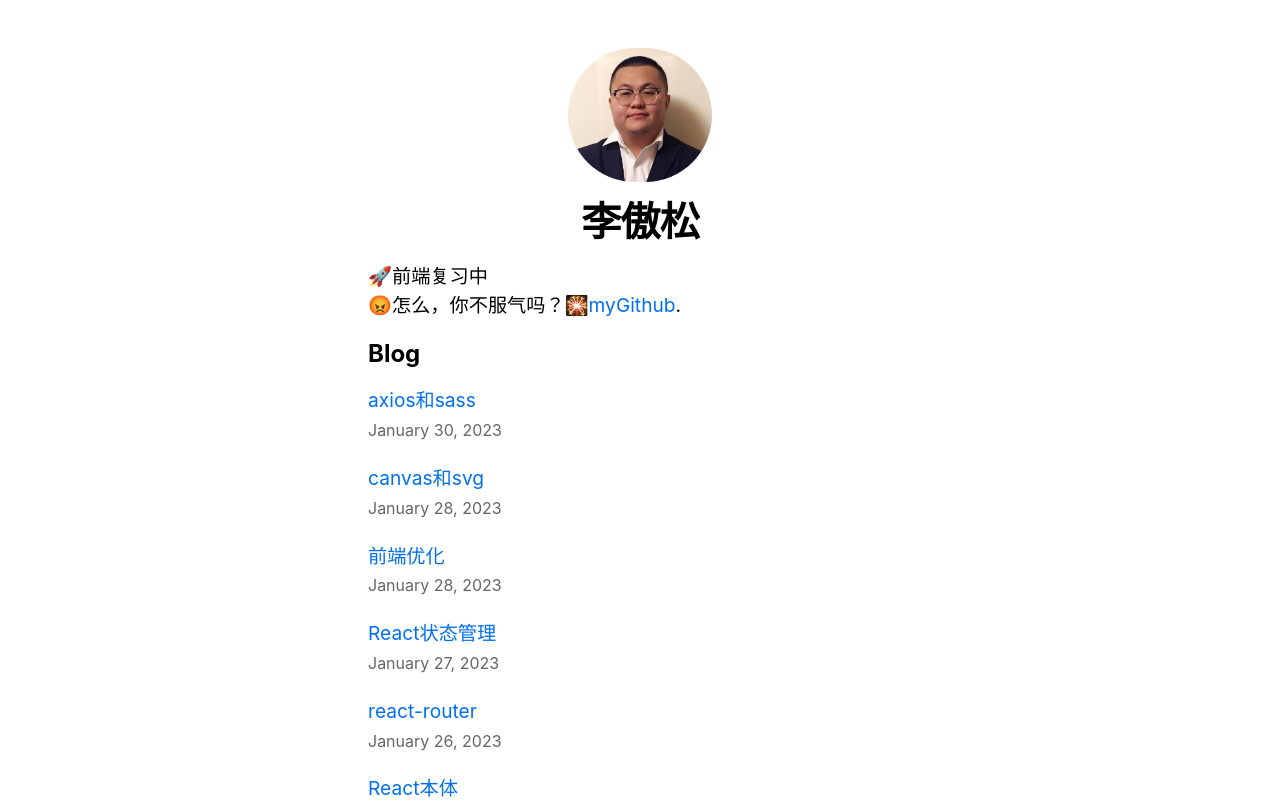
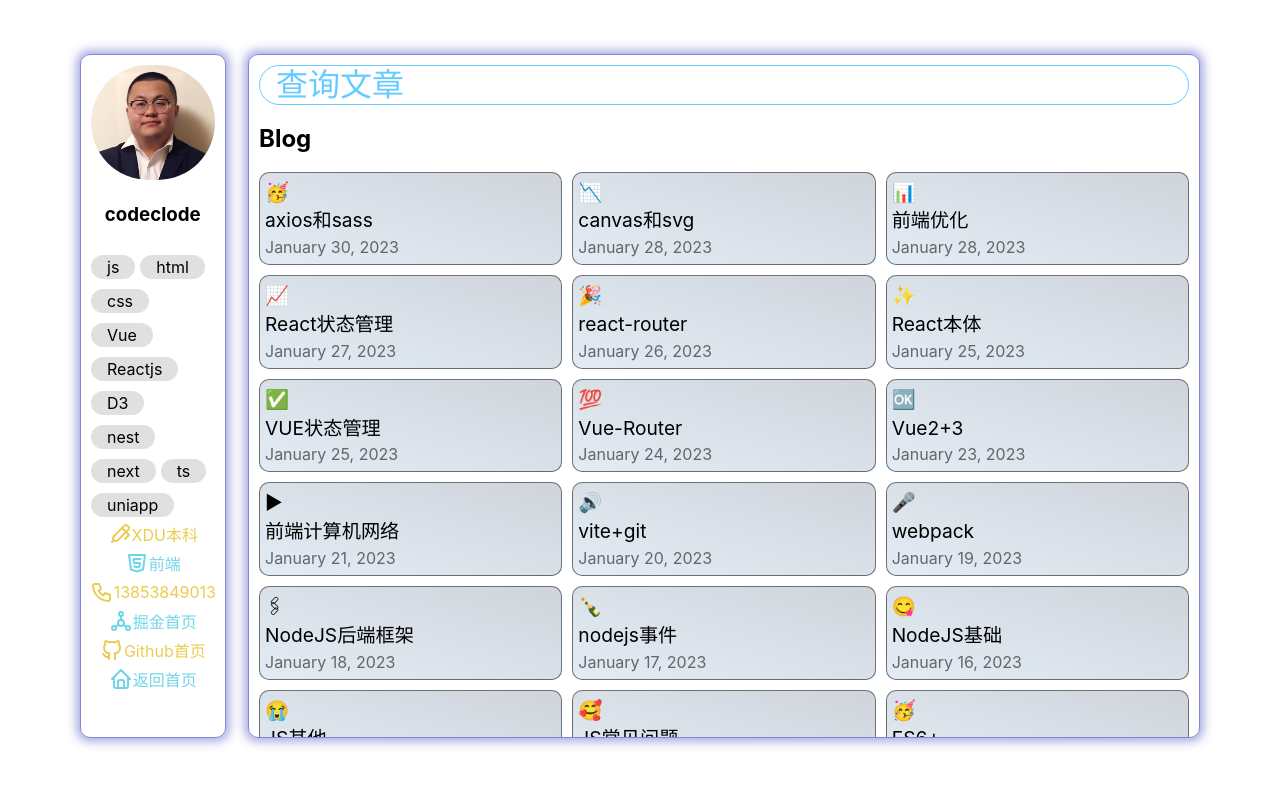
Before and after one commit to codeclode/nextjs-blog, a Next.js app: page / in a window 1280 px wide. Shown: the top 800 px of the page. Built offline with nearby package versions, Linux system fonts and the light colour scheme.

Commit message:
摒弃原版样式

```diff
--- /dev/null
+++ b/components/blogCard.js
@@ -0,0 +1,19 @@
+import styles from './blogCard.module.css'
+import Date from './date'
+import utilStyles from '../styles/utils.module.css';
+import { useRouter } from 'next/router';
+
+export default function BlogCard({ title, date, logo, id }) {
+  const router = useRouter()
+  return (
+    <div onClick={() => {
+      router.push(`/posts/${id}`)
+    }} className={styles.card}>
+      <div>{logo}</div>
+      <div>{title}</div>
+      <small className={utilStyles.lightText}>
+        <Date dateString={date} />
+      </small>
+    </div>
+  )
+}
--- /dev/null
+++ b/components/blogCard.module.css
@@ -0,0 +1,37 @@
+.card {
+  box-sizing: border-box;
+  padding: 5px;
+  cursor: pointer;
+  flex: 1 1 30%;
+  border: 1px solid rgba(0, 0, 0, 0.5);
+  display: flex;
+  flex-direction: column;
+  align-items: flex-start;
+  border-radius: 10px;
+  backdrop-filter: blur(6px);
+  background: linear-gradient(to top right,
+      rgba(162, 193, 224, 0.3),
+      rgba(136, 148, 163, 0.4));
+  transition: all 0.3s ease-in-out;
+}
+
+.card {
+  user-select: none;
+}
+
+.card:nth-of-type(3n+1) {
+  transform-origin: left top;
+}
+
+
+.card:nth-of-type(3n+2) {
+  transform-origin: middle top;
+}
+
+.card:nth-of-type(3n) {
+  transform-origin: right top;
+}
+
+.card:hover {
+  transform: rotate(8deg) scale(1.2)
+}
--- a/components/layout.js
+++ b/components/layout.js
@@ -3,9 +3,33 @@ import Image from 'next/image';
 import styles from './layout.module.css';
 import utilStyles from '../styles/utils.module.css';
 import Link from 'next/link';
-
-const name = '李傲松';
-export const siteTitle = 'Next.js 初次尝试';
+import { IconArrowBack, IconBallpen, IconBrandGithub, IconBrandHtml5, IconHome, IconPhone, IconSocial } from '@tabler/icons-react';
+import { useRouter } from 'next/router';
+export const siteTitle = 'Oh!!!';
+const tags = ['js', 'html', 'css', 'Vue', 'Reactjs', 'D3', 'nest', 'next', 'ts', 'uniapp']
+function Tags() {
+  return <div className={styles.tags}>{tags.map((v) => {
+    return <div className={styles.tag} key={v} > {v}</div>
+  })}
+  </div>
+}
+function Infos() {
+  const router = useRouter()
+  return <>
+    <div className={styles.info}><IconBallpen />XDU本科</div>
+    <div className={styles.info}><IconBrandHtml5 />前端</div>
+    <div className={styles.info}><IconPhone />13853849013</div>
+    <div onClick={() => {
+      window.open("https://juejin.cn/user/3839909526244861")
+    }} className={styles.info}><IconSocial />掘金首页</div>
+    <div onClick={() => {
+      window.open("https://github.com/codeclode")
+    }} className={styles.info}><IconBrandGithub />Github首页</div>
+    <div onClick={() => {
+      router.push('/')
+    }} className={styles.info}><IconHome />返回首页</div>
+  </>
+}
 
 export default function Layout({ children, home }) {
   return (
@@ -25,9 +49,8 @@ export default function Layout({ children, home }) {
         <meta name="og:title" content={siteTitle} />
         <meta name="twitter:card" content="summary_large_image" />
       </Head>
-      <header className={styles.header}>
-        {home ? (
-          <>
+      <nav className={styles.nav}>
+        <a href="https://github.com/codeclode" target="__blank">
           <Image
             priority
             src="/images/profile.png"
@@ -36,34 +59,19 @@ export default function Layout({ children, home }) {
             width={144}
             alt=""
           />
-            <h1 className={utilStyles.heading2Xl}>{name}</h1>
-          </>
-        ) : (
-          <>
-            <Link href="/">
-              <Image
-                priority
-                src="/images/profile.png"
-                className={utilStyles.borderCircle}
-                height={108}
-                width={108}
-                alt=""
-              />
-            </Link>
-            <h2 className={utilStyles.headingLg}>
-              <Link href="/" className={utilStyles.colorInherit}>
-                {name}
-              </Link>
-            </h2>
-          </>
-        )}
-      </header>
-      <main>{children}</main>
+        </a>
+        <h3>codeclode</h3>
+        <Tags></Tags>
+        <Infos></Infos>
+      </nav>
+      <main className={styles.main}>
+        {children}
         {!home && (
           <div className={styles.backToHome}>
             <Link href="/">← Back to home</Link>
           </div>
         )}
+      </main>
     </div>
   );
 }
--- a/components/layout.module.css
+++ b/components/layout.module.css
@@ -1,21 +1,85 @@
 .container {
-  max-width: 36rem;
+  max-width: 90vw;
   padding: 0 1rem;
-  margin: 3rem auto 6rem;
+  margin: 1rem auto;
+  display: flex;
+  justify-content: space-between;
+  align-items: center;
 }
 
-.container {
-  max-width: 36rem;
-  padding: 0 1rem;
-  margin: 3rem auto 6rem;
+@media screen and (max-width:468px) {
+  .container {
+    flex-direction: column;
+  }
+
+  .main {
+    width: 100%;
+  }
 }
 
-.header {
-  display: flex;
-  flex-direction: column;
-  align-items: center;
+@media screen and (min-width:469px) {
+  .container {
+    height: 95vh;
+  }
+
+  .main {
+    width: 85%;
+  }
+
+  .main, .nav {
+    height: 90%;
+    overflow-y: auto;
+    overflow-x: hidden;
+    border: 1px solid #66cc;
+    border-radius: 10px;
+    box-shadow: 0 0 10px 4px #666ccc8c;
+    padding: 10px;
+  }
+
+  .nav {
+    width: 13%;
+    display: flex;
+    flex-direction: column;
+    align-items: center;
+  }
 }
 
 .backToHome {
   margin: 3rem 0 0;
 }
+
+.tags {
+  display: flex;
+  flex-wrap: wrap;
+}
+
+.tag {
+  background: rgba(102, 102, 102, 0.201);
+  margin-top: 10px;
+  margin-right: 5px;
+  border-radius: 0.75rem;
+  height: 1.5rem;
+  padding: 0 1rem;
+  line-height: 1.5rem;
+  transition: all 0.2s ease;
+}
+
+.tag:hover {
+  background: rgba(167, 255, 135, 0.541);
+  cursor: alias;
+}
+
+.info {
+  cursor: pointer;
+  display: flex;
+  align-items: center;
+  margin-top: 5px;
+}
+
+.info:nth-of-type(odd) {
+  color: #71d5e9;
+}
+
+.info:nth-of-type(even) {
+  color: #ebcc50;
+}
--- a/package.json
+++ b/package.json
@@ -6,6 +6,7 @@
     "start": "next start"
   },
   "dependencies": {
+    "@tabler/icons-react": "^2.1.2",
     "date-fns": "^2.29.3",
     "gray-matter": "^4.0.3",
     "next": "latest",
--- a/pages/index.js
+++ b/pages/index.js
@@ -6,6 +6,8 @@ import Layout, { siteTitle } from '../components/layout';
 import utilStyles from '../styles/utils.module.css';
 import Date from '../components/date';
 import { getSortedPostsData } from '../lib/post';
+import BlogCard from '../components/blogCard';
+import { useState } from 'react';
 
 export async function getStaticProps() {//SSG对应函数。如果需要SSR那么对应函数getServerSideProps
   const allPostsData = getSortedPostsData();
@@ -15,33 +17,30 @@ export async function getStaticProps() {//SSG对应函数。如果需要SSR那
     },
   };
 }
-
+const Logos = ['🥳', '📉', '📊',
+  '📈', '🎉', '✨', '✅', '💯', '🆗', '▶', '🔊'
+  , '🎤', '🖇', '🍾', '😋', '😭', '🥰']
 export default function Home({ allPostsData }) {
+  const [keyWord, setKeyWord] = useState('')
   return (
     <Layout home>
       <Head>
         <title>{siteTitle}</title>
       </Head>
       <section className={utilStyles.headingMd}>
-        <p>🚀前端复习中</p>
-        <p>
-          😡怎么，你不服气吗？🎇
-          <a href="https://github.com/codeclode" target="__target">myGithub</a>.
-        </p>
+        <input className={utilStyles.searchInput} value={keyWord} onInput={(e) => {
+          setKeyWord(e.target.value)
+        }} placeholder="查询文章"></input>
       </section>
       <section className={`${utilStyles.headingMd} ${utilStyles.padding1px}`}>
         <h2 className={utilStyles.headingLg}>Blog</h2>
-        <ul className={utilStyles.list}>
-          {allPostsData.map(({ id, date, title }) => (
-            <li className={utilStyles.listItem} key={id}>
-              <Link href={`/posts/${id}`}>{title}</Link>
-              <br />
-              <small className={utilStyles.lightText}>
-                <Date dateString={date} />
-              </small>
-            </li>
+        <div className={utilStyles.listContainer}>
+          {allPostsData.map(({ id, date, title }, index) => (
+            keyWord.trim() === '' || title.toUpperCase().includes(keyWord.toUpperCase()) ?
+              <BlogCard logo={Logos[index % Logos.length]} key={id} id={id} date={date} title={title}>
+              </BlogCard> : null
           ))}
-        </ul>
+        </div>
       </section>
     </Layout>
   )
--- a/styles/globals.css
+++ b/styles/globals.css
@@ -37,6 +37,18 @@ button {
   font-weight: bold;
 }
 
-pre,code{
-  overflow:auto;
+pre, code {
+  overflow: auto;
 }
+
+article {
+  font-size: 1.1rem;
+}
+
+pre {
+  background-color: rgba(0, 0, 0, 0.402);
+  font-size: 1.2rem;
+  color: #F5F5DC;
+  padding: 15px;
+  border-radius: 10px;
+}
--- a/styles/utils.module.css
+++ b/styles/utils.module.css
@@ -50,3 +50,33 @@
 .lightText {
   color: #666;
 }
+
+.listContainer {
+  display: flex;
+  flex-wrap: wrap;
+  justify-content: space-between;
+  column-gap: 10px;
+  row-gap: 10px;
+}
+
+.searchInput {
+  display: block;
+  width: 100%;
+  cursor: pointer;
+  height: 2.5rem;
+  font-size: 2rem;
+  border: 1px #6cf solid;
+  border-radius: 1.25rem;
+  padding-left: 1rem;
+  transition: box-shadow 0.2s ease;
+  color: #6cf;
+}
+
+.searchInput::placeholder {
+  color: #6cf;
+}
+
+.searchInput:focus-visible {
+  box-shadow: 0 0 10px 4px #66ccff82;
+  outline: none;
+}
```
Also changed, not shown: posts/Day19——React状态管理.md (+32 -0 lines), 1 other file (tests, documents, lock files or other folders). Lines whose indentation alone changed are shown as unchanged.
